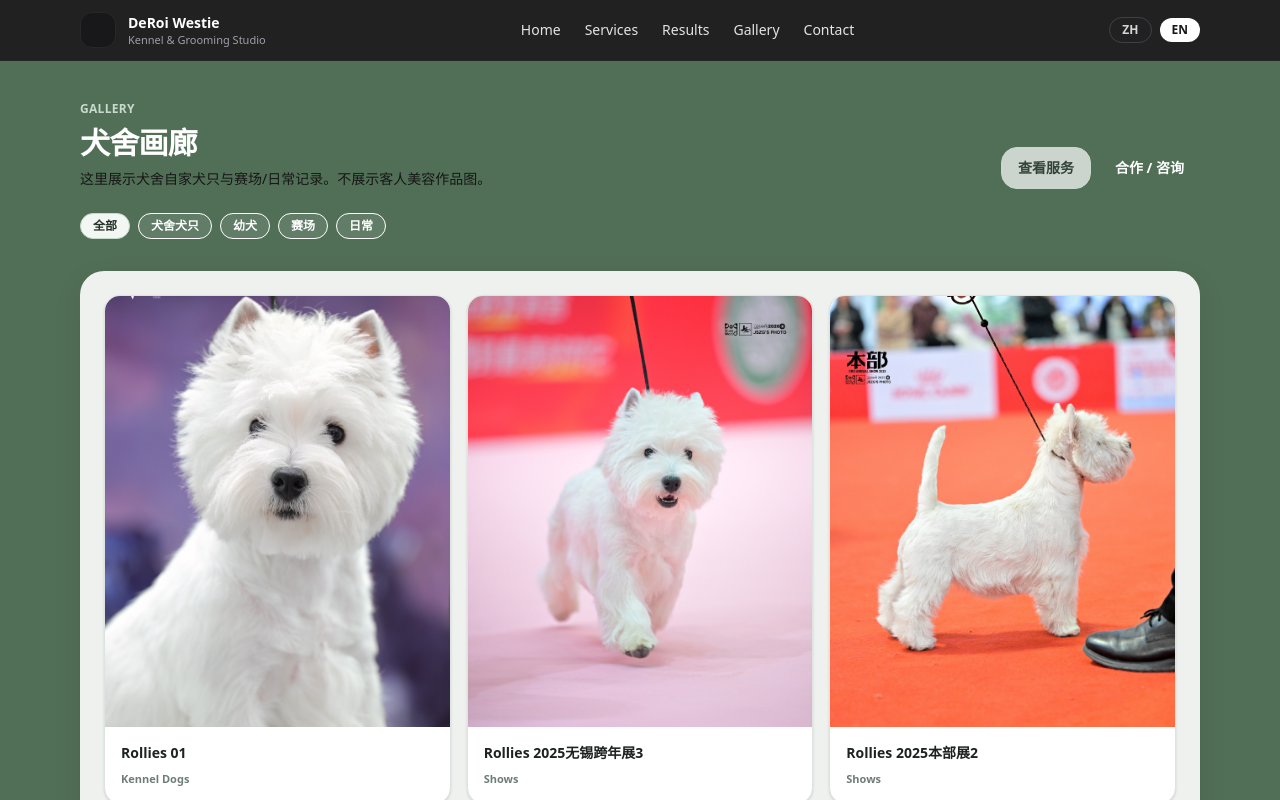
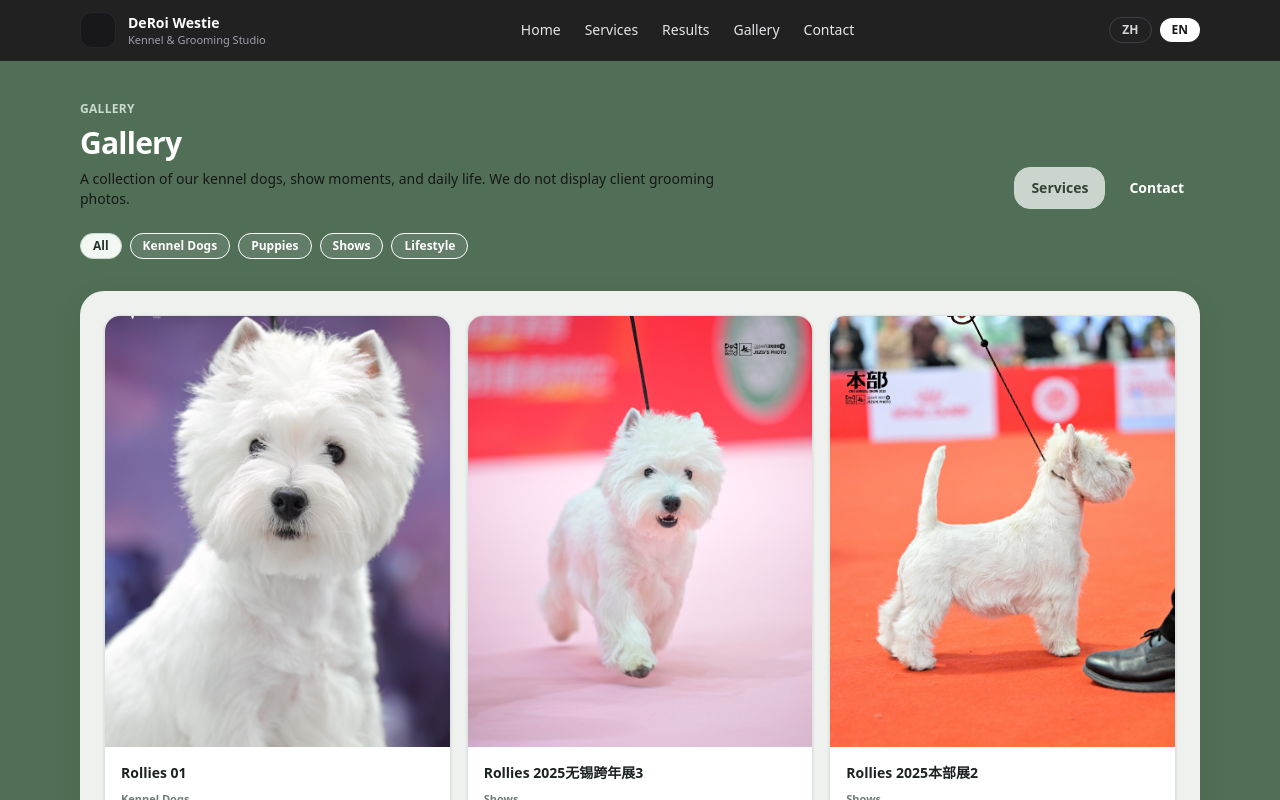
Before and after one commit to Roycedongg/DeroiWestie, a Next.js app: page /en/gallery in a window 1280 px wide. Shown: the top 800 px of the page. Built offline with nearby package versions, Linux system fonts and the light colour scheme.

Commit message:
gallery 500报错修bug

```diff
--- a/app/[locale]/gallery/GalleryClient.tsx
+++ b/app/[locale]/gallery/GalleryClient.tsx
@@ -4,6 +4,7 @@ import Image from "next/image";
 import Link from "next/link";
 import { useEffect, useMemo, useRef, useState } from "react";
 
+type Locale = "zh" | "en";
 type GalleryCategory = "All" | "Kennel Dogs" | "Puppies" | "Shows" | "Lifestyle";
 
 type GalleryItem = {
@@ -15,14 +16,6 @@ type GalleryItem = {
   note?: string;
   date?: string;
 };
-
-const CATEGORIES: { key: GalleryCategory; label: string }[] = [
-  { key: "All", label: "全部" },
-  { key: "Kennel Dogs", label: "犬舍犬只" },
-  { key: "Puppies", label: "幼犬" },
-  { key: "Shows", label: "赛场" },
-  { key: "Lifestyle", label: "日常" },
-];
 
 function BrandButton({
   href,
@@ -48,7 +41,49 @@ function BrandButton({
   );
 }
 
-export default function GalleryClient({ items }: { items: GalleryItem[] }) {
+export default function GalleryClient({
+  items,
+  locale,
+}: {
+  items: GalleryItem[];
+  locale: Locale;
+}) {
+  const isEn = locale === "en";
+  const base = `/${locale}`;
+
+  const CATEGORIES: { key: GalleryCategory; label: string }[] = isEn
+    ? [
+        { key: "All", label: "All" },
+        { key: "Kennel Dogs", label: "Kennel Dogs" },
+        { key: "Puppies", label: "Puppies" },
+        { key: "Shows", label: "Shows" },
+        { key: "Lifestyle", label: "Lifestyle" },
+      ]
+    : [
+        { key: "All", label: "全部" },
+        { key: "Kennel Dogs", label: "犬舍犬只" },
+        { key: "Puppies", label: "幼犬" },
+        { key: "Shows", label: "赛场" },
+        { key: "Lifestyle", label: "日常" },
+      ];
+
+  const t = {
+    pageTag: "GALLERY",
+    title: isEn ? "Gallery" : "犬舍画廊",
+    desc: isEn
+      ? "A collection of our kennel dogs, show moments, and daily life. We do not display client grooming photos."
+      : "这里展示犬舍自家犬只与赛场/日常记录。不展示客人美容作品图。",
+    services: isEn ? "Services" : "查看服务",
+    contact: isEn ? "Contact" : "合作 / 咨询",
+    empty: isEn
+      ? "No photos yet. Put images under public/gallery/ in the category folders."
+      : "暂无照片。把图片放到 public/gallery/ 下对应分类文件夹即可。",
+    closeHint: isEn
+      ? "Swipe left/right on phone | ← → to navigate | Esc to close"
+      : "手机左右滑动切换｜键盘 ← → 切换｜Esc 关闭",
+    backToList: isEn ? "← Back to gallery" : "← 返回画廊",
+  };
+
   const [active, setActive] = useState<GalleryCategory>("All");
   const [lightboxId, setLightboxId] = useState<string | null>(null);
 
@@ -77,7 +112,6 @@ export default function GalleryClient({ items }: { items: GalleryItem[] }) {
     setLightboxId(filtered[nextIndex].id);
   };
 
-  // ESC 关闭 / ← → 切换
   useEffect(() => {
     const onKey = (e: KeyboardEvent) => {
       if (!lightboxId) return;
@@ -90,21 +124,19 @@ export default function GalleryClient({ items }: { items: GalleryItem[] }) {
     // eslint-disable-next-line react-hooks/exhaustive-deps
   }, [lightboxId, currentIndex, filtered.length]);
 
-  // ✅ 手机滑动手势
   const startX = useRef<number | null>(null);
   const startY = useRef<number | null>(null);
   const tracking = useRef(false);
 
   const onTouchStart = (e: React.TouchEvent) => {
     if (!current) return;
-    const t = e.touches[0];
-    startX.current = t.clientX;
-    startY.current = t.clientY;
+    const t0 = e.touches[0];
+    startX.current = t0.clientX;
+    startY.current = t0.clientY;
     tracking.current = true;
   };
 
-  const onTouchMove = (e: React.TouchEvent) => {
-    // 不阻止滚动，让用户能上下滑页面（灯箱内一般不需要滚动，但保险）
+  const onTouchMove = (_e: React.TouchEvent) => {
     if (!tracking.current) return;
   };
 
@@ -118,16 +150,15 @@ export default function GalleryClient({ items }: { items: GalleryItem[] }) {
     startY.current = null;
     if (sx == null || sy == null) return;
 
-    const t = e.changedTouches[0];
-    const dx = t.clientX - sx;
-    const dy = t.clientY - sy;
+    const t1 = e.changedTouches[0];
+    const dx = t1.clientX - sx;
+    const dy = t1.clientY - sy;
 
-    // 阈值：横向滑动明显且大于纵向滑动才触发
     const absX = Math.abs(dx);
     const absY = Math.abs(dy);
 
-    if (absX < 45) return; // 太短不触发
-    if (absX < absY * 1.2) return; // 主要是纵向滚动，忽略
+    if (absX < 45) return;
+    if (absX < absY * 1.2) return;
 
     if (dx > 0) prev();
     else next();
@@ -136,29 +167,25 @@ export default function GalleryClient({ items }: { items: GalleryItem[] }) {
   return (
     <div className="min-h-screen bg-brand">
       <section className="mx-auto max-w-6xl px-4 py-10">
-        {/* Header */}
         <div className="flex flex-col gap-4 md:flex-row md:items-end md:justify-between">
           <div>
-            <p className="text-xs font-semibold tracking-wide text-brand-200">GALLERY</p>
+            <p className="text-xs font-semibold tracking-wide text-brand-200">{t.pageTag}</p>
             <h1 className="mt-2 text-2xl font-bold tracking-tight text-white md:text-3xl">
-              犬舍画廊
+              {t.title}
             </h1>
-            <p className="mt-2 max-w-2xl text-sm text-brand-100/90">
-              这里展示犬舍自家犬只与赛场/日常记录。不展示客人美容作品图。
-            </p>
+            <p className="mt-2 max-w-2xl text-sm text-brand-100/90">{t.desc}</p>
           </div>
 
           <div className="flex gap-2">
-            <BrandButton href="/services" variant="outline">
-              查看服务
+            <BrandButton href={`${base}/services`} variant="outline">
+              {t.services}
             </BrandButton>
-            <BrandButton href="/contact" variant="solid">
-              合作 / 咨询
+            <BrandButton href={`${base}/contact`} variant="solid">
+              {t.contact}
             </BrandButton>
           </div>
         </div>
 
-        {/* Filters */}
         <div className="mt-6 flex flex-wrap gap-2">
           {CATEGORIES.map((c) => {
             const isActive = c.key === active;
@@ -179,12 +206,9 @@ export default function GalleryClient({ items }: { items: GalleryItem[] }) {
           })}
         </div>
 
-        {/* Grid */}
         <div className="mt-8 rounded-3xl bg-white/90 backdrop-blur shadow-soft ring-1 ring-black/5 p-4 md:p-6">
           {filtered.length === 0 ? (
-            <div className="py-16 text-center text-sm text-ink-600">
-              暂无照片。把图片放到 <span className="font-semibold">public/gallery/</span> 下对应分类文件夹即可。
-            </div>
+            <div className="py-16 text-center text-sm text-ink-600">{t.empty}</div>
           ) : (
             <div className="columns-1 gap-4 sm:columns-2 lg:columns-3">
               {filtered.map((it) => (
@@ -222,10 +246,8 @@ export default function GalleryClient({ items }: { items: GalleryItem[] }) {
         </div>
       </section>
 
-      {/* Lightbox */}
       {current ? (
         <div className="fixed inset-0 z-50">
-          {/* overlay */}
           <button aria-label="Close" onClick={close} className="absolute inset-0 bg-black/70" />
 
           <div className="pointer-events-none absolute inset-0 flex items-center justify-center p-4">
@@ -235,7 +257,6 @@ export default function GalleryClient({ items }: { items: GalleryItem[] }) {
               onTouchMove={onTouchMove}
               onTouchEnd={onTouchEnd}
             >
-              {/* Top bar */}
               <div className="flex items-center justify-between border-b border-ink-200 px-4 py-3">
                 <div className="min-w-0">
                   <div className="truncate text-sm font-semibold text-ink-900">
@@ -252,7 +273,7 @@ export default function GalleryClient({ items }: { items: GalleryItem[] }) {
                     onClick={prev}
                     className="rounded-xl border border-ink-200 px-3 py-1 text-xs font-semibold text-ink-700 hover:bg-ink-50"
                     aria-label="Prev"
-                    title="上一张（←）"
+                    title={isEn ? "Previous (←)" : "上一张（←）"}
                   >
                     ←
                   </button>
@@ -260,7 +281,7 @@ export default function GalleryClient({ items }: { items: GalleryItem[] }) {
                     onClick={next}
                     className="rounded-xl border border-ink-200 px-3 py-1 text-xs font-semibold text-ink-700 hover:bg-ink-50"
                     aria-label="Next"
-                    title="下一张（→）"
+                    title={isEn ? "Next (→)" : "下一张（→）"}
                   >
                     →
                   </button>
@@ -268,14 +289,13 @@ export default function GalleryClient({ items }: { items: GalleryItem[] }) {
                     onClick={close}
                     className="rounded-xl border border-ink-200 px-3 py-1 text-xs font-semibold text-ink-700 hover:bg-ink-50"
                     aria-label="Close"
-                    title="关闭（Esc）"
+                    title={isEn ? "Close (Esc)" : "关闭（Esc）"}
                   >
                     ✕
                   </button>
                 </div>
               </div>
 
-              {/* Image area (更大) */}
               <div className="relative bg-ink-50">
                 <div className="relative h-[80vh] w-full">
                   <Image
@@ -289,14 +309,12 @@ export default function GalleryClient({ items }: { items: GalleryItem[] }) {
                 </div>
               </div>
 
-              {/* Caption */}
               {current.note ? (
                 <div className="border-t border-ink-200 px-4 py-3 text-sm text-ink-700">
                   {current.note}
                 </div>
               ) : null}
 
-              {/* Thumbs */}
               {filtered.length > 1 ? (
                 <div className="border-t border-ink-200 bg-white px-4 py-3">
                   <div className="flex gap-2 overflow-x-auto pb-1">
@@ -320,9 +338,7 @@ export default function GalleryClient({ items }: { items: GalleryItem[] }) {
                       );
                     })}
                   </div>
-                  <div className="mt-2 text-xs text-ink-500">
-                    手机左右滑动切换｜键盘 ← → 切换｜Esc 关闭
-                  </div>
+                  <div className="mt-2 text-xs text-ink-500">{t.closeHint}</div>
                 </div>
               ) : null}
             </div>
--- a/app/[locale]/gallery/page.tsx
+++ b/app/[locale]/gallery/page.tsx
@@ -2,7 +2,8 @@ import path from "path";
 import fs from "fs/promises";
 import GalleryClient from "./GalleryClient";
 
-export const dynamic = "force-static"; // 静态构建更稳
+export const dynamic = "force-static"; // 静态构建
+export const runtime = "nodejs"; // ✅ 关键：避免 Vercel Edge 导致 fs/path 500
 
 type GalleryCategory = "All" | "Kennel Dogs" | "Puppies" | "Shows" | "Lifestyle";
 
@@ -16,17 +17,17 @@ type GalleryItem = {
   date?: string;
 };
 
-const CATEGORY_DIRS: { dir: string; category: GalleryCategory; label: string }[] = [
-  { dir: "dogs", category: "Kennel Dogs", label: "犬舍犬只" },
-  { dir: "puppies", category: "Puppies", label: "幼犬" },
-  { dir: "shows", category: "Shows", label: "赛场" },
-  { dir: "lifestyle", category: "Lifestyle", label: "日常" },
-];
+const CATEGORY_DIRS: { dir: string; category: GalleryCategory; labelZh: string; labelEn: string }[] =
+  [
+    { dir: "dogs", category: "Kennel Dogs", labelZh: "犬舍犬只", labelEn: "Kennel Dogs" },
+    { dir: "puppies", category: "Puppies", labelZh: "幼犬", labelEn: "Puppies" },
+    { dir: "shows", category: "Shows", labelZh: "赛场", labelEn: "Shows" },
+    { dir: "lifestyle", category: "Lifestyle", labelZh: "日常", labelEn: "Lifestyle" },
+  ];
 
 const IMAGE_EXT = new Set([".jpg", ".jpeg", ".png", ".webp", ".avif"]);
 
 function titleFromFilename(filename: string) {
-  // rollies-ring-01.jpg -> Rollies Ring 01
   const base = filename.replace(/\.[^/.]+$/, "");
   return base
     .replace(/[_-]+/g, " ")
@@ -43,7 +44,7 @@ async function readDirSafe(absDir: string) {
   }
 }
 
-async function loadGallery(): Promise<GalleryItem[]> {
+async function loadGallery(locale: "zh" | "en"): Promise<GalleryItem[]> {
   const publicRoot = path.join(process.cwd(), "public");
   const galleryRoot = path.join(publicRoot, "gallery");
 
@@ -62,22 +63,28 @@ async function loadGallery(): Promise<GalleryItem[]> {
     for (const file of files) {
       const src = `/gallery/${c.dir}/${file}`;
       const base = file.replace(/\.[^/.]+$/, "");
+      const label = locale === "en" ? c.labelEn : c.labelZh;
+
       items.push({
-        id: `${c.dir}-${base}`, // 保证唯一
+        id: `${c.dir}-${base}`,
         src,
-        alt: `DeRoi Westie - ${c.label}`,
+        alt: `DeRoi Westie - ${label}`,
         category: c.category,
         title: titleFromFilename(file),
       });
     }
   }
 
-  // 你也可以在这里做自定义排序，比如 shows 优先
   return items;
 }
 
-export default async function GalleryPage() {
-  const items = await loadGallery();
+export default async function GalleryPage({
+  params,
+}: {
+  params: { locale: string };
+}) {
+  const locale = params.locale === "en" ? "en" : "zh";
+  const items = await loadGallery(locale);
 
-  return <GalleryClient items={items} />;
+  return <GalleryClient items={items} locale={locale} />;
 }
--- a/app/[locale]/not-found.tsx
+++ b/app/[locale]/not-found.tsx
@@ -1,6 +1,41 @@
-export default function Page({ params }: { params: { locale: string } }) {
-  if (params.locale !== "zh" && params.locale !== "en") {
-    // 可以直接返回 404
-  }
+"use client";
 
+import Link from "next/link";
+import { useParams } from "next/navigation";
+
+export default function NotFound() {
+  const params = useParams();
+  const locale = (params?.locale as string) || "en";
+
+  const isZh = locale.startsWith("zh");
+
+  return (
+    <main className="mx-auto max-w-3xl px-6 py-16">
+      <h1 className="text-3xl font-semibold">
+        {isZh ? "页面不存在" : "Page Not Found"}
+      </h1>
+
+      <p className="mt-4 text-base opacity-80">
+        {isZh
+          ? "你访问的页面不存在，可能链接已更改或被删除。"
+          : "The page you’re looking for doesn’t exist. It may have been moved or deleted."}
+      </p>
+
+      <div className="mt-8 flex gap-3">
+        <Link
+          href={`/${locale}`}
+          className="rounded-xl px-4 py-2 text-sm font-medium ring-1 ring-white/15 hover:bg-white/10"
+        >
+          {isZh ? "返回首页" : "Back to Home"}
+        </Link>
+
+        <Link
+          href={`/${locale}/gallery`}
+          className="rounded-xl px-4 py-2 text-sm font-medium ring-1 ring-white/15 hover:bg-white/10"
+        >
+          {isZh ? "去相册" : "Go to Gallery"}
+        </Link>
+      </div>
+    </main>
+  );
 }
--- a/app/[locale]/results/results-client.tsx
+++ b/app/[locale]/results/results-client.tsx
@@ -134,7 +134,7 @@ export default function ResultsClient({ locale }: { locale: Locale }) {
           <div className="flex gap-2">
             <Link
               href={`${base}/services`}
-              className="inline-flex items-center justify-center rounded-2xl border border-zinc-200 bg-white px-4 py-2.5 text-sm font-semibold hover:bg-zinc-50"
+              className="inline-flex items-center justify-center rounded-2xl border border-zinc-200 bg-white px-4 py-2.5 text-sm text-zinc-600 font-semibold hover:bg-zinc-50"
             >
               {ui.viewServices}
             </Link>
```
